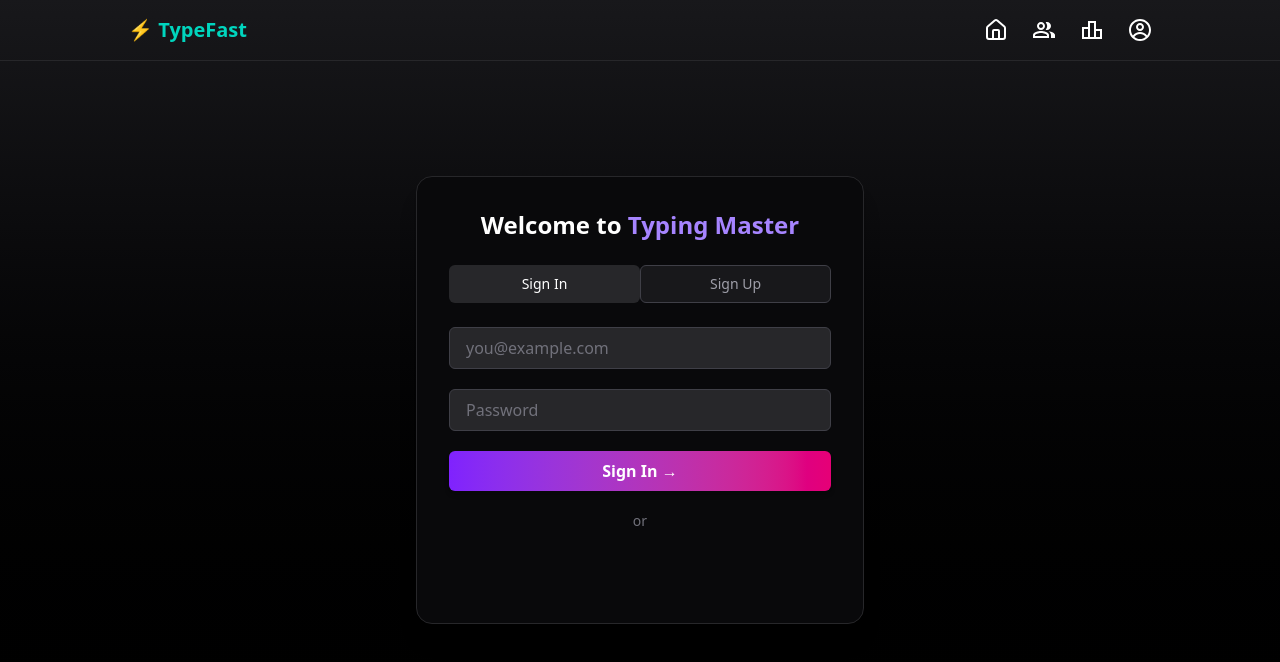
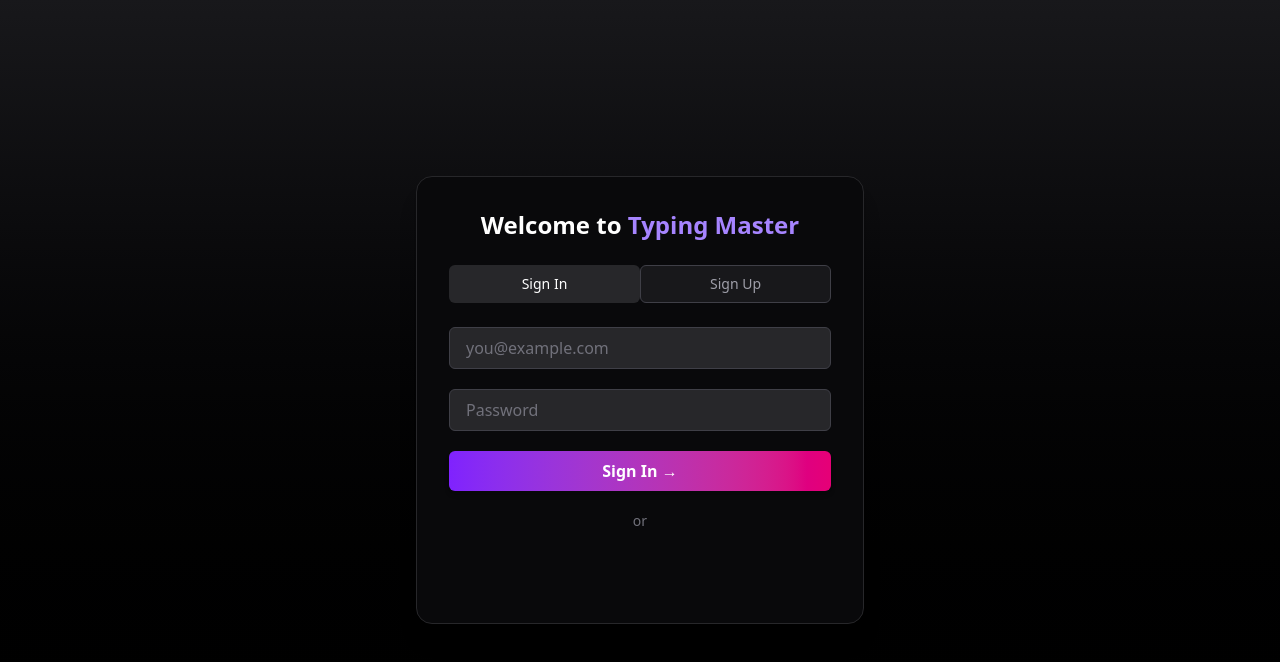
Before and after one commit to iamviratvaibhav/Typing-Master, a React (Vite) app: page / in a window 1280 px wide. Shown: the top 662 px of the page. Built offline with nearby package versions, Linux system fonts and the light colour scheme.

Commit message:
Some changes

```diff
--- a/src/App.jsx
+++ b/src/App.jsx
@@ -16,6 +16,7 @@ function App() {
         <Route path='/startTyping' element={<StartTyping />} />
         <Route path='/multiPlayer' element={<MultiPlayer />} />
 
+
       </Routes>
     </Router>
   );
--- a/src/components/LoginPage.jsx
+++ b/src/components/LoginPage.jsx
@@ -8,7 +8,7 @@ import { GoogleLogin } from '@react-oauth/google';
 import { jwtDecode } from 'jwt-decode';
 import toast from 'react-hot-toast';
 import { useNavigate } from 'react-router-dom';
-import Navbar from './Navbar';
+// import Navbar from './Navbar';
 // import { useAuth } from './AuthProvider';
 
 
@@ -27,7 +27,7 @@ const LoginPage = () => {
   const onSubmit = async (data) => {
     const endpoint = isLogin ? 'login' : 'signup';
     console.log(`${endpoint.toUpperCase()} data:`, data);
-    await axios.post(`http://localhost:5000/typing-master/${endpoint}`, data, {
+    await axios.post(`http://localhost:5000/api/${endpoint}`, data, {
       withCredentials: true,
 
     })
@@ -58,7 +58,6 @@ const LoginPage = () => {
 
   return (
     <>
-    <Navbar />
     <div className="min-h-screen bg-gradient-to-b from-zinc-900 to-black flex items-center justify-center px-4 text-white">
       <div className="w-full max-w-md bg-zinc-950 border border-zinc-800 p-8 rounded-2xl shadow-xl">
         <h2 className="text-2xl font-semibold text-center mb-6">
```
Also changed, not shown: src/components/UserProfile.jsx (added, +11 -0 lines).
